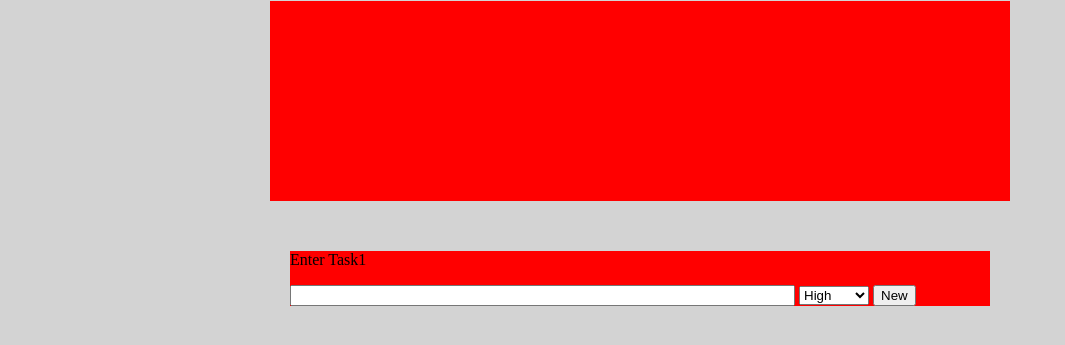
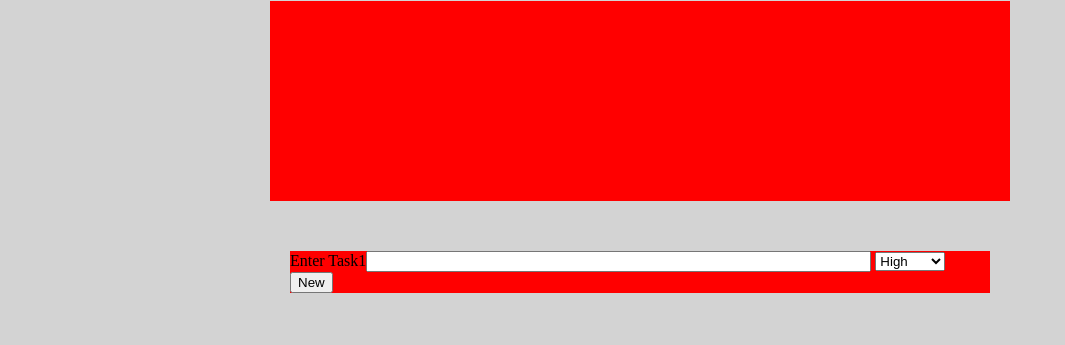
Before and after one commit to heftbr01/heftbr01.github.io, a plain HTML site: page interactivetodolist.html in a window 1280 px wide. Shown: the part 105-450 px from the top of the page, without its empty margins (0-1065 px from the left). Drawn offline with Linux system fonts and the light colour scheme.

Commit message:
Update interactivetodolist.html

```diff
--- a/interactivetodolist.html
+++ b/interactivetodolist.html
@@ -19,7 +19,7 @@
 
 <section class="little">
 
-  <p>Enter Task1</p><input type="text" value="" size="60">
+  Enter Task1<input type="text" value="" size="60">
   <select id="priority">
       <option>High</option>
       <option>Medium</option>
```
